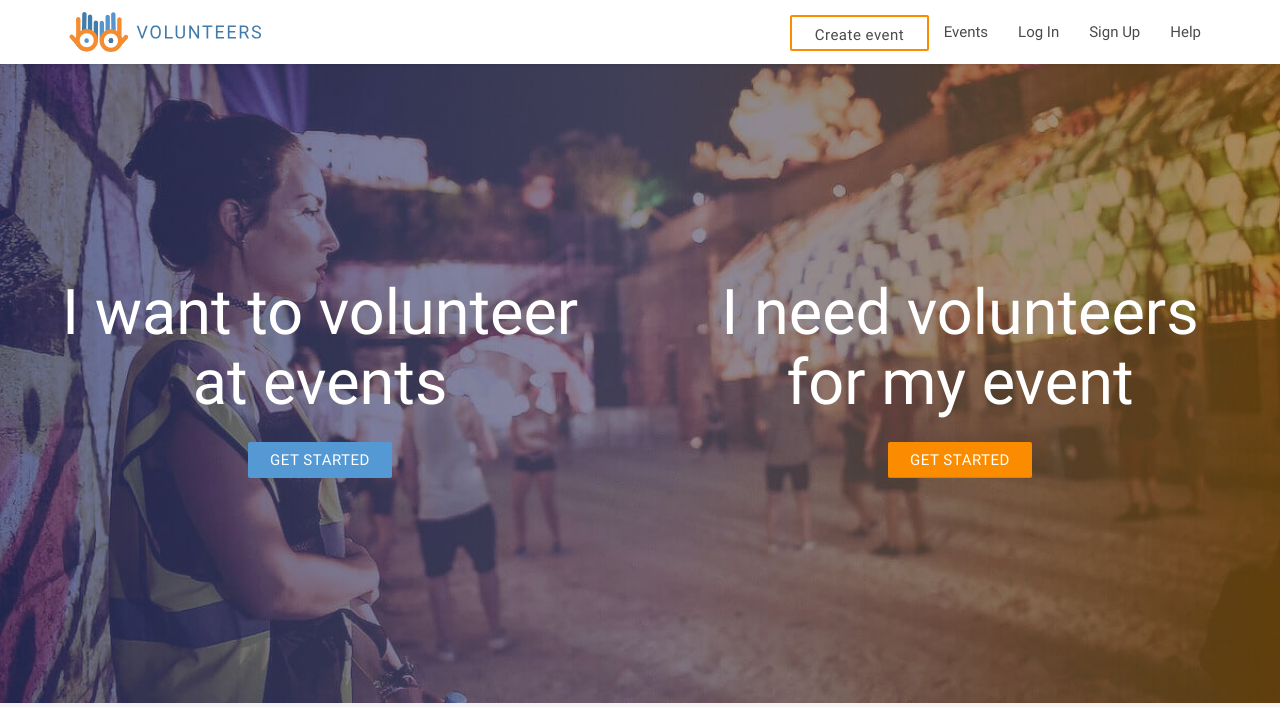
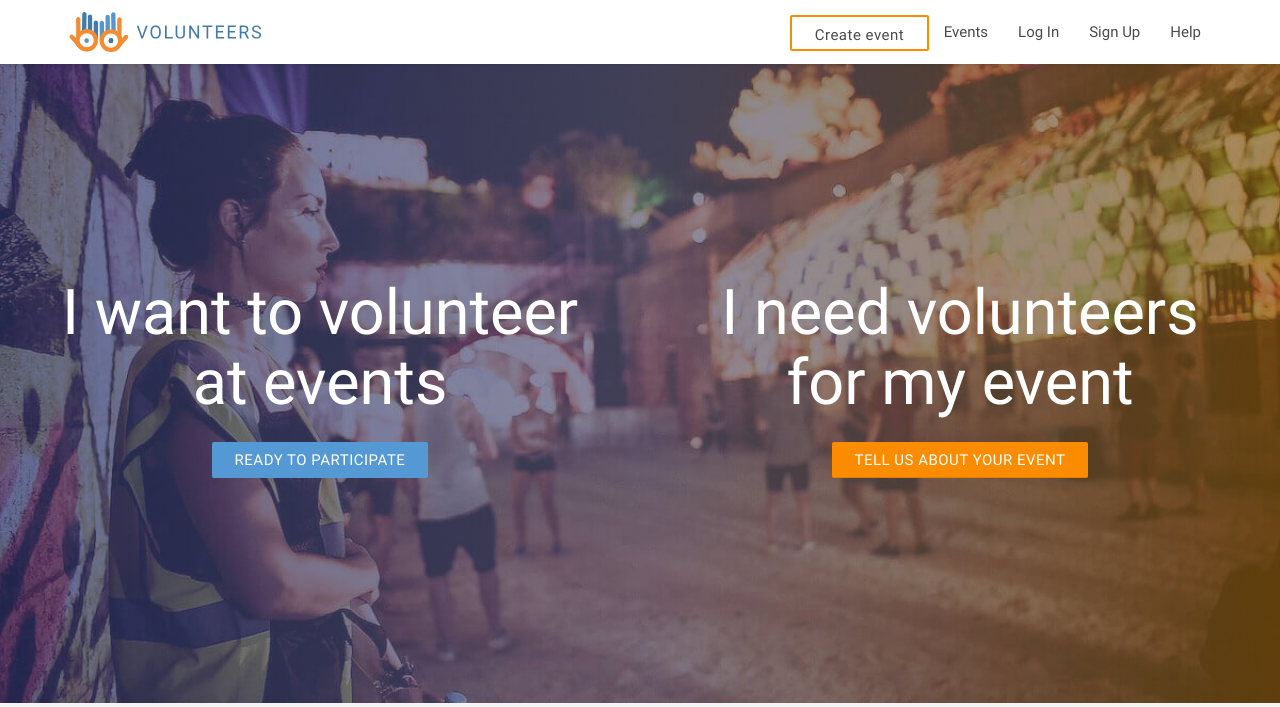
Before and after one commit to Totoyor/Volunteers, a PHP site: the page made by views/page/index.php in a window 1280 px wide. Shown: the top 707 px of the page. Run offline with PHP 8.4, Linux system fonts and the light colour scheme; the template is opened without the code that fills it, so the values that code supplies are empty; some libraries are stand-ins or nearby versions.

Commit message:
modification button index

```diff
--- a/views/page/index.php
+++ b/views/page/index.php
@@ -9,7 +9,7 @@
                         <li><i class="material-icons">done</i>Live new work exepriences</li>
                         <li><i class="material-icons">done</i>Meet awesome people</li>
                     </ul>
-                    <a href="event/lists" class="btn">Get Started</a>
+                    <a href="event/lists" class="btn">Ready to participate</a>
                 </div>
             </div>
             <div class="col s6 blocprincipal white-text bgorange valign-wrapper">
@@ -20,7 +20,7 @@
                         <li><i class="material-icons">done</i>Save your time</li>
                         <li><i class="material-icons">done</i>Better visibility for your event</li>
                     </ul>
-                    <a href="event/home" class="btn btn-orange">Get Started</a>
+                    <a href="event/home" class="btn btn-orange">Tell us about your event</a>
                 </div>
                 <!-- content bloc-->
             </div>
```
